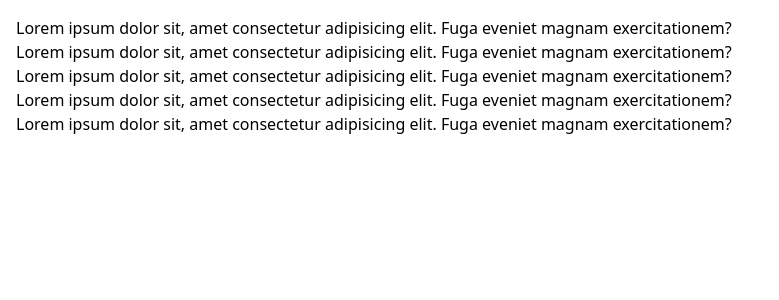
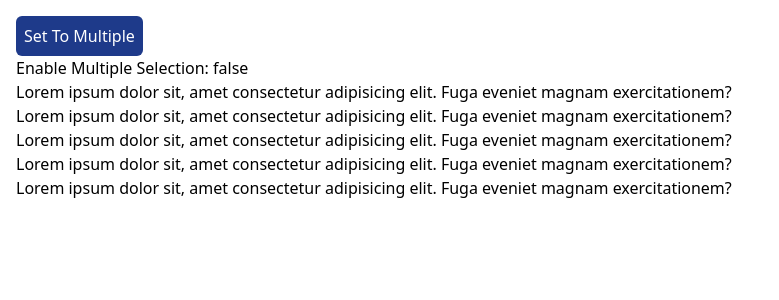
Before and after one commit to Akashmahto022/25-react-project, a React (Create React App) app: page / in a window 1280 px wide. Shown: the top 300 px of the page, without its empty margins (0-779 px from the left). Built offline with nearby package versions, Linux system fonts and the light colour scheme.

Commit message:
accordion practice

```diff
--- a/src/component/accordion/AccordionPractice2.jsx
+++ b/src/component/accordion/AccordionPractice2.jsx
@@ -1,37 +1,60 @@
-import React, { useState } from 'react'
-import {data} from "./data";
+import React, { useState } from "react";
+import { data } from "./data";
 
 const AccordionPractice2 = () => {
-    const [answer, setAnswer] = useState([])
+  const [answer, setAnswer] = useState(null);
+  const [enableMultiSelection, setEnableMultiSelection] = useState(false);
+  const [multipleAnswer, setMultipleAnswer] = useState([]);
 
-    const handleClick =(contentID)=>{
-        const storeValue = [...answer]
-        const storeIndexOF = storeValue.indexOf(contentID)
-        if (storeIndexOF === -1) {
-            storeValue.push(contentID)
-        }
-        else{
-            storeValue.splice(storeIndexOF)
-        }
-        setAnswer(storeValue)
+  const handleClick = (contentID) => {
+    setAnswer(contentID === answer ? null : contentID);
+  };
+
+  const setMultiple = (contentID) => {
+    const storeID = [...multipleAnswer];
+    const multipleStoreIndexValue = storeID.indexOf(contentID);
+    if (multipleStoreIndexValue === -1) {
+      storeID.push(contentID);
+    } else {
+      storeID.splice(multipleStoreIndexValue, 1);
     }
+    setMultipleAnswer(storeID);
+  };
 
   return (
-    <div className='p-4'>
-      {
-        data.map((item)=>(
-            <div key={item.id}>
-                <h1 onClick={()=>{handleClick(item.id)}}>{item.question}</h1>
-                {answer.indexOf(item.id) !== -1 ? (
-                <p>{ item.answer}</p>
-                ) : null
-                 }
-            </div>
-        ))
-      }
+    <div className="p-4">
+      <button
+        onClick={() => {
+          setEnableMultiSelection(!enableMultiSelection)
+        }}
+        className="bg-blue-900 p-2 text-white rounded-md"
+      >
+        Set To Multiple
+      </button>
+      <div>Enable Multiple Selection: {enableMultiSelection === false ? "false" : "true"}</div>
+      {data.map((item) => (
+        <div key={item.id}>
+          <h1
+            onClick={
+              enableMultiSelection
+                ? () => {
+                    setMultiple(item.id);
+                  }
+                : () => {
+                    handleClick(item.id);
+                  }
+            }
+          >
+            {item.question}
+          </h1>
+          {enableMultiSelection ?
+          ( multipleAnswer.indexOf(item.id) !== -1  &&
+            <div>{item.answer}</div>)
+           : (answer === item.id ? <p>{item.answer}</p> : null)}
+        </div>
+      ))}
     </div>
-  )
-}
+  );
+};
 
-
-export default AccordionPractice2
+export default AccordionPractice2;
```
